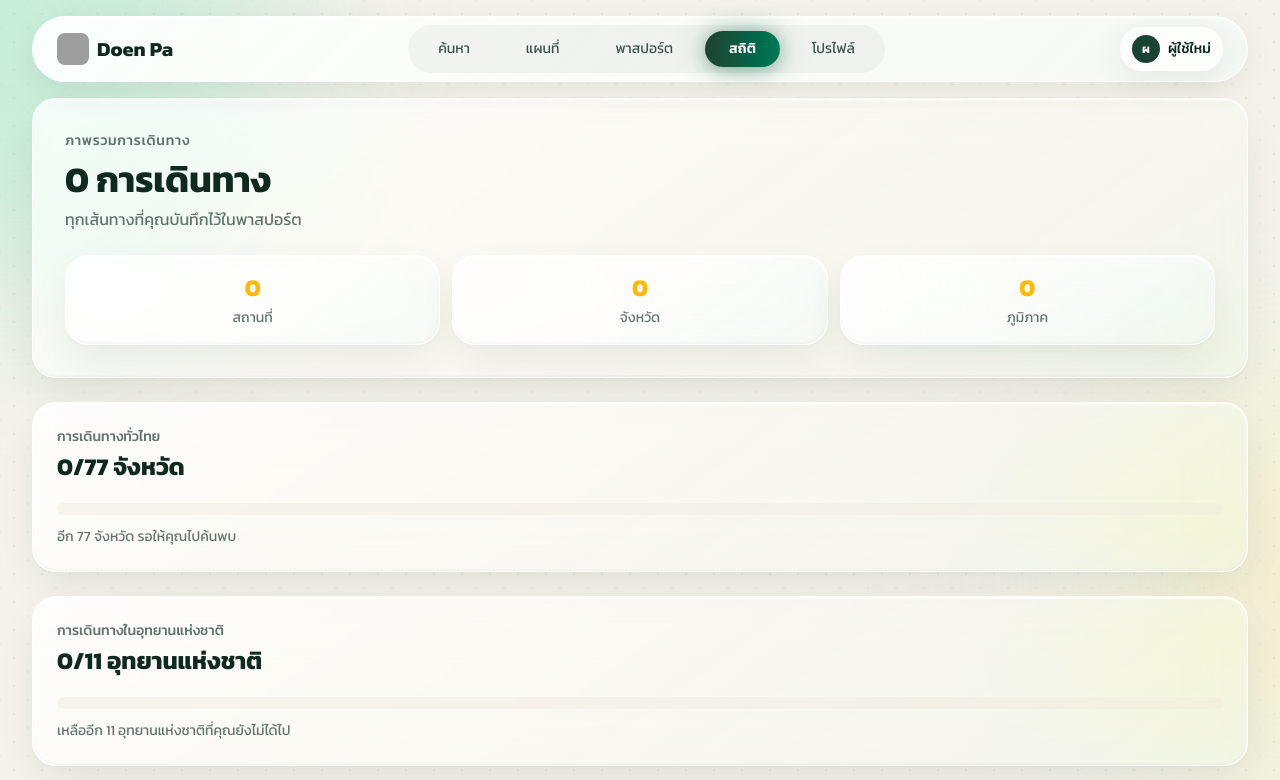
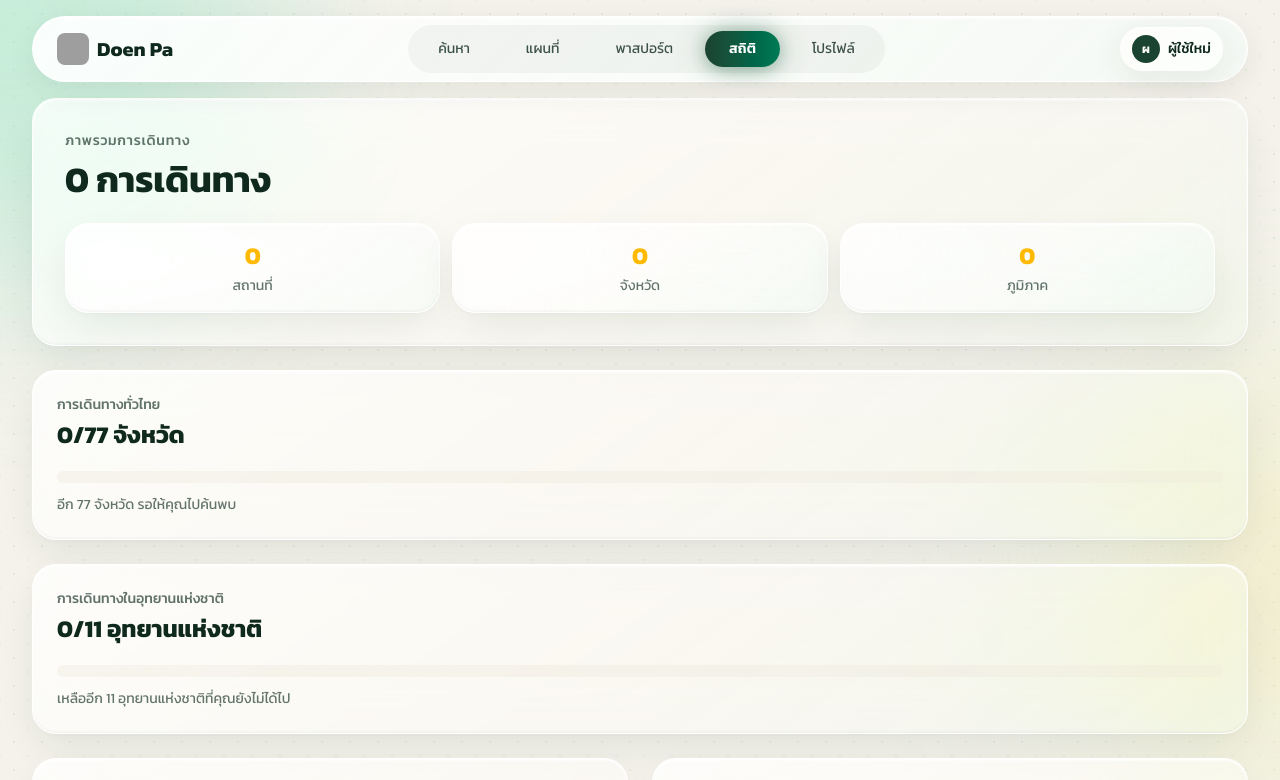
Before and after one commit to k-phuwasuwan/Doen-Pa, a Next.js app: page /stats in a window 1280 px wide. Shown: the top 780 px of the page. Built offline with nearby package versions, Linux system fonts and the light colour scheme; grey boxes are pictures that could not be loaded.

Commit message:
copy: remove stats hero subtitle

```diff
--- a/src/components/stats/StatsHero.tsx
+++ b/src/components/stats/StatsHero.tsx
@@ -14,7 +14,6 @@ export function StatsHero({ stats, journeyCount }: StatsHeroProps) {
         <h1 id="stats-heading" className="mt-2 text-3xl font-bold text-brand-800 sm:text-4xl">
           {journeyCount} การเดินทาง
         </h1>
-        <p className="mt-2 text-brand-800/65">ทุกเส้นทางที่คุณบันทึกไว้ในพาสปอร์ต</p>
       </div>
       <div className="mt-6 grid gap-3 sm:grid-cols-3">
         <StatCard value={stats.totalPlaces} label="สถานที่" variant="yellow" />
```
